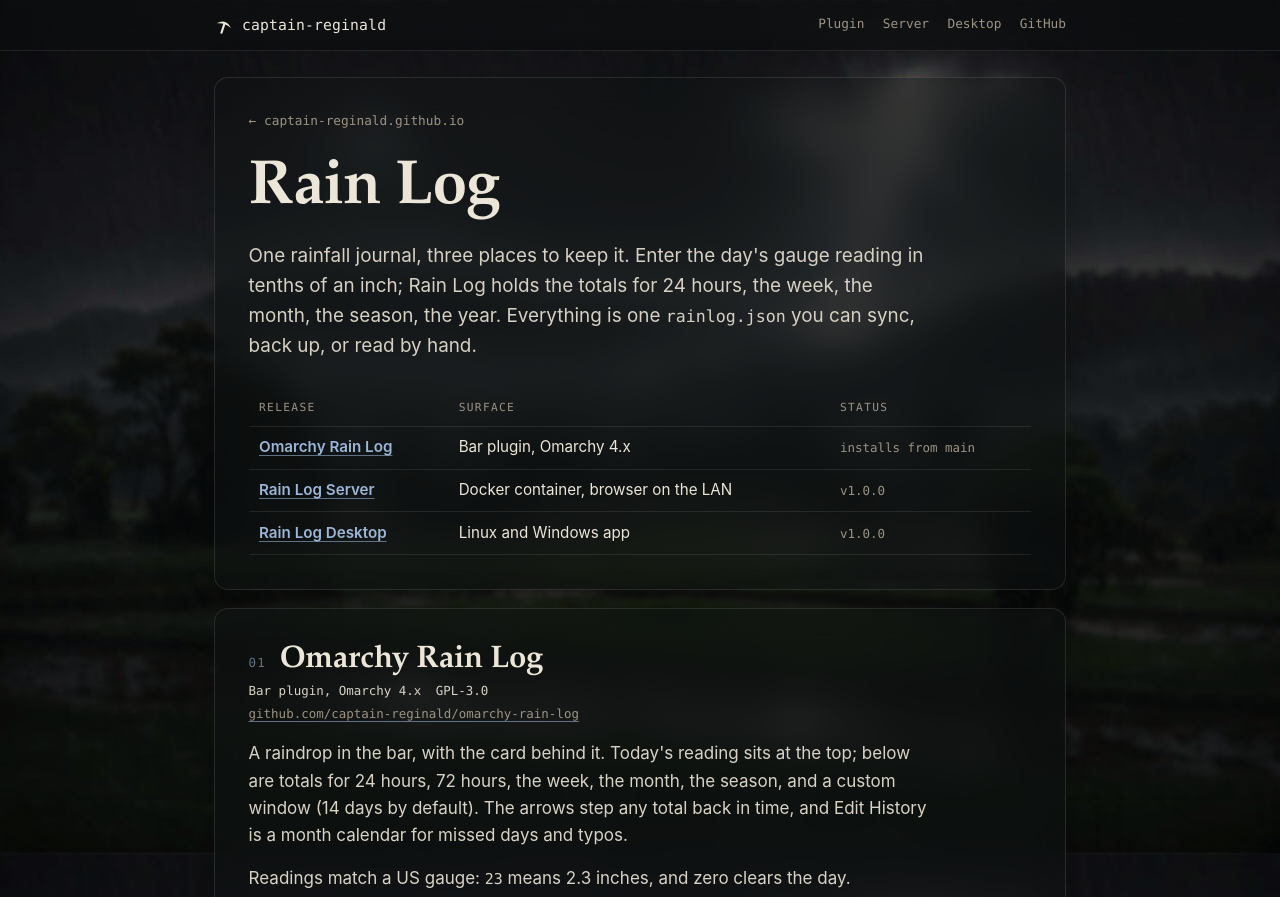
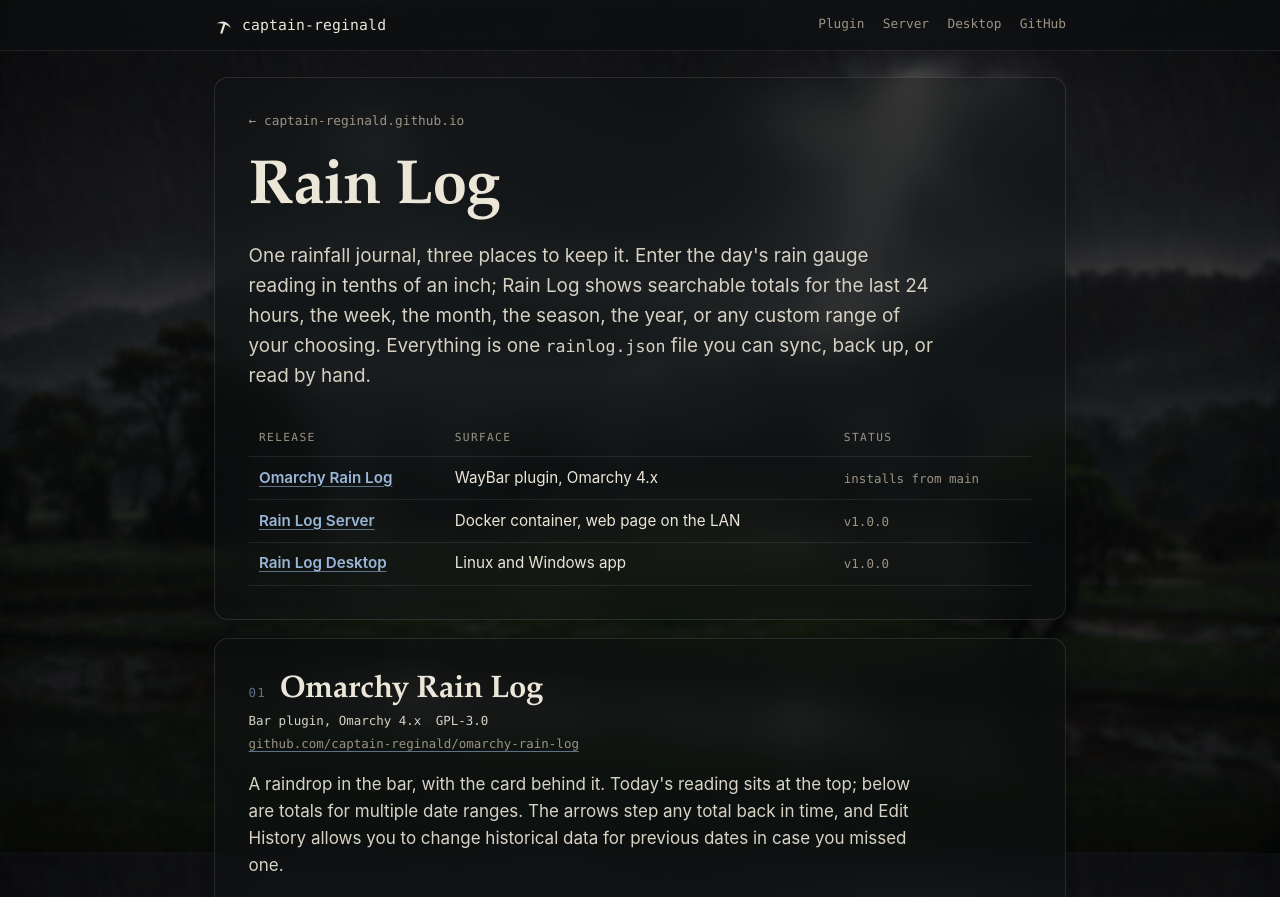
Before and after one commit to captain-reginald/captain-reginald.github.io, a plain HTML site: page rainlog/index.html in a window 1280 px wide. Shown: the top 897 px of the page. Drawn offline with Linux system fonts and the light colour scheme.

Commit message:
Update index.html
Fixed wording

```diff
--- a/rainlog/index.html
+++ b/rainlog/index.html
@@ -41,7 +41,7 @@
   <section class="hero">
     <p class="crumb"><a href="/">← captain-reginald.github.io</a></p>
     <h1>Rain Log</h1>
-    <p class="lede">One rainfall journal, three places to keep it. Enter the day's gauge reading in tenths of an inch; Rain Log holds the totals for 24 hours, the week, the month, the season, the year. Everything is one <code>rainlog.json</code> you can sync, back up, or read by hand.</p>
+    <p class="lede">One rainfall journal, three places to keep it. Enter the day's rain gauge reading in tenths of an inch; Rain Log shows searchable totals for the last 24 hours, the week, the month, the season, the year, or any custom range of your choosing. Everything is one <code>rainlog.json</code> file you can sync, back up, or read by hand.</p>
 
     <div class="glance-wrap">
       <table class="glance">
@@ -51,12 +51,12 @@
         <tbody>
           <tr>
             <td><a href="#plugin">Omarchy Rain Log</a></td>
-            <td>Bar plugin, Omarchy 4.x</td>
+            <td>WayBar plugin, Omarchy 4.x</td>
             <td>installs from main</td>
           </tr>
           <tr>
             <td><a href="#server">Rain Log Server</a></td>
-            <td>Docker container, browser on the LAN</td>
+            <td>Docker container, web page on the LAN</td>
             <td>v1.0.0</td>
           </tr>
           <tr>
@@ -73,7 +73,7 @@
     <h2><span class="num">01</span>Omarchy Rain Log</h2>
     <p class="meta"><span>Bar plugin, Omarchy 4.x</span> <span>GPL-3.0</span> <a href="https://github.com/captain-reginald/omarchy-rain-log">github.com/captain-reginald/omarchy-rain-log</a></p>
 
-    <p>A raindrop in the bar, with the card behind it. Today's reading sits at the top; below are totals for 24 hours, 72 hours, the week, the month, the season, and a custom window (14 days by default). The arrows step any total back in time, and Edit History is a month calendar for missed days and typos.</p>
+    <p>A raindrop in the bar, with the card behind it. Today's reading sits at the top; below are totals for multiple date ranges. The arrows step any total back in time, and Edit History allows you to change historical data for previous dates in case you missed one.</p>
     <p>Readings match a US gauge: <code>23</code> means 2.3 inches, and zero clears the day.</p>
 
     <pre class="cmd"><span class="c"># install</span>
@@ -101,7 +101,7 @@ omarchy plugin update io.github.captain-reginald.rainlog</pre>
     <h2><span class="num">02</span>Rain Log Server</h2>
     <p class="meta"><span>Self-hosted web app</span> <span>v1.0.0</span> <a href="https://github.com/captain-reginald/rainlog-server">github.com/captain-reginald/rainlog-server</a> <a href="https://github.com/captain-reginald/rainlog-server/releases">releases</a></p>
 
-    <p>The big-screen and phone view of the same file. Configurable totals windows, month, season and year, charts against your area's 1991–2020 climate normals, calendar editing, CSV and JSON import/export with a dry run, automatic snapshots. It installs as a PWA, and readings always come from the server rather than a cache.</p>
+    <p>The big-screen and phone view of the same page. Configurable totals windows, month, season and year, charts against your area's 1991–2020 climate normals, calendar editing, CSV and JSON import/export with a dry run, automatic snapshots. It installs as a PWA, and readings always come from the server rather than a cache.</p>
 
     <pre class="cmd">git clone https://github.com/captain-reginald/rainlog-server.git
 cd rainlog-server
@@ -160,7 +160,7 @@ hl.window_rule({ name = "rainlog-desktop",
 
   <section class="entry" id="together">
     <h2><span class="num">04</span>How they fit together</h2>
-    <p>All three write the same <code>rainlog.json</code>, atomically and in two-space sorted JSON, so a synced folder — Syncthing, Resilio, a git repo — keeps every device current. The plugin watches the file; the server re-reads it every five seconds and, before writing, merges just the days it changed.</p>
+    <p>All three write the same <code>rainlog.json</code>, atomically and in two-space sorted JSON, so a synced folder — Syncthing, Resilio, a git repo, your sync software of choice — keeps every device current. The plugin watches the file; the server re-reads it every five seconds and, before writing, merges just the days it changed.</p>
     <p>Two devices writing at once is the only real way to lose a reading, so let sync settle before editing from the other side. Web-only settings and cached normals live in their own files beside the JSON.</p>
   </section>
 
```
